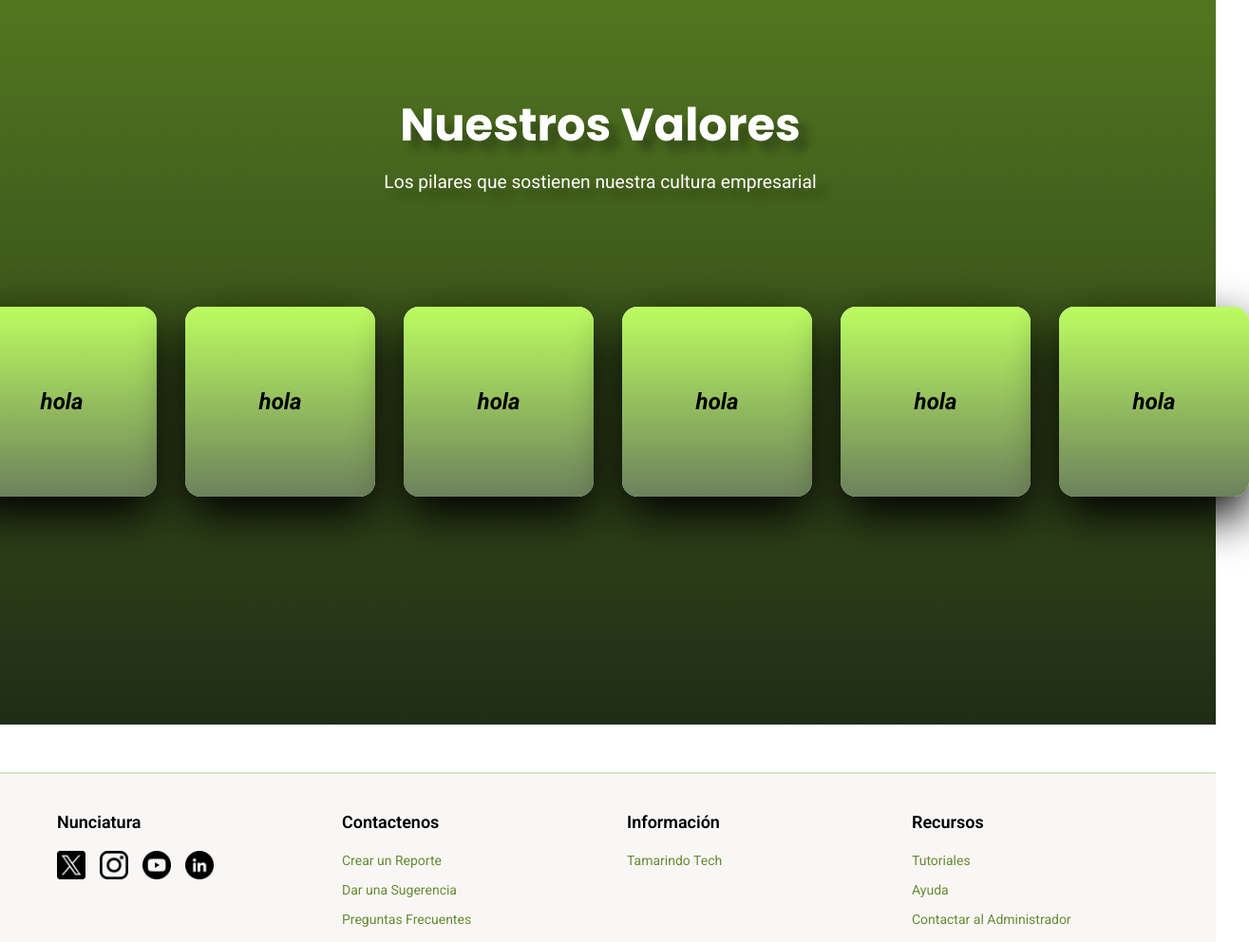
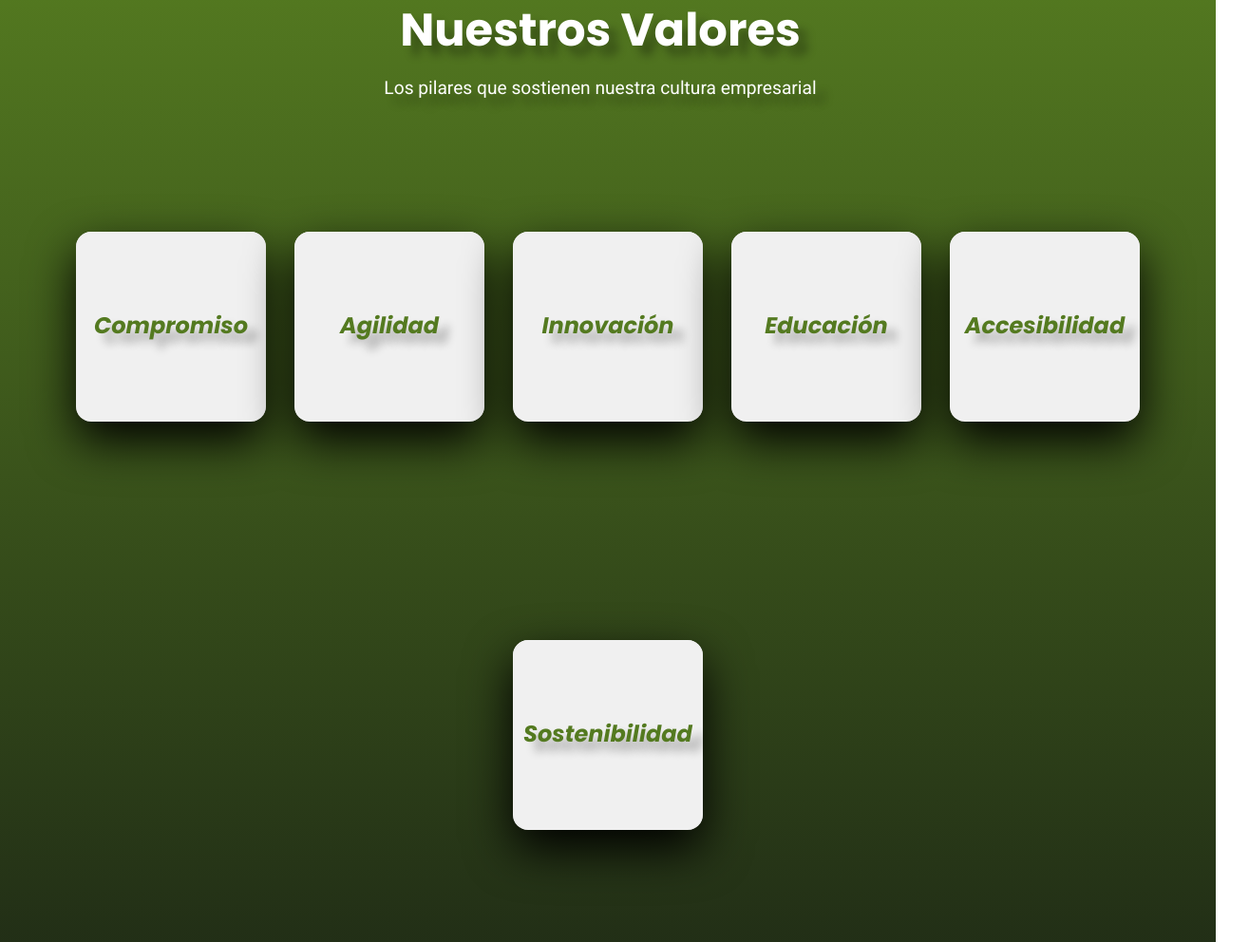
Before and after one commit to arnaldo-chm/TamarindoTech-Proyecto, a plain HTML site: page landingpage.html in a window 1280 px wide. Shown: the part 1717-2709 px from the top of the page at 95% size, 1315 px wide, since content can reach past the window. Drawn offline with Linux system fonts and the light colour scheme.

Commit message:
retoques section valores

```diff
--- a/css/landingpage.css
+++ b/css/landingpage.css
@@ -58,7 +58,7 @@
 header{
     display: flex;
     width: 100%;
-    height: 80px;
+    height: 100px;
     background: linear-gradient(0deg, #547A20 0%,#202c16 100%);
     justify-content: space-between;
     align-items: center;
@@ -376,22 +376,23 @@ header{
 
 .contenedor-tarjetas-valores{
     display: flex;
-    /* flex-wrap: wrap; */
+    flex-wrap: wrap;
     justify-content: center;
     align-items: center;
     gap: 30px;
+    padding: 20px;
 }
 
 .cara.cara01{
     position: relative;
-    background: linear-gradient(0deg, #6d815c 0%,#bcfd61 100%);
+    background: #f0f0f0;
     display: flex;
     width: 200px;
     height: 200px;
     justify-content: center;
     align-items: center;
     z-index: 1;
-    transition: all 0.5s;
+    transition: all 2s;
     transform: translateY(100px);
     box-shadow: #000000 0 20px 50px;
     border-radius: 1rem;
@@ -399,9 +400,9 @@ header{
 }
 
  .tarjeta-valores:hover .cara.cara01{
-    background: linear-gradient(0deg, #6d815c 0%,#bcfd61 100%);
+    background: linear-gradient(0deg, #162707  0%,#202c16 100%);
     transform: translateY(0);
-    transition: all 0.5s;
+    transition: all 2s;
 }
 
 .contenido-T-valores i{
@@ -419,11 +420,32 @@ header{
     box-sizing: border-box;
     box-shadow: 0 20px 50px rgba(0, 0, 0, 0.8s);
     transform: translateY(-100px);
-    transition: all 0.5s;
+    transition: all 2s;
     border-radius: 1rem;
 
 }
 
 .tarjeta-valores:hover .cara.cara02{
-    transform: translateY(0);
+    box-shadow: 0 0 10px #547A20;
+    transition: all 0.5s;
+    box-shadow: 0 20px 40px #547A20;
+    flex-wrap: wrap;
+    transition: transform 0.5s ease;
+    animation: flotar 4s ease-in-out infinite;
+    padding-top: 30px;
+    height: auto;
+    line-height: 1.2;
 }
+
+.contenido-T-valores p{
+    text-align:center;
+    font-family: "roboto";
+}
+
+.contenido-T-valores h2{
+    font-family: "poppins", sans-serif;
+    font-size: 1.5rem;
+    color: #547A20;
+    text-shadow: 10px 10px 10px rgba(0, 0, 0, 0.3);
+    line-height: 1.2;
+}
--- a/landingpage.html
+++ b/landingpage.html
@@ -78,14 +78,14 @@
                         <div class="cara cara01">
                             <div class="contenido-T-valores">
                                 <div class="icono">
-                                    <i class="recuadro-info" aria-hidden="true"><h2>hola</h2></i>
+                                    <i class="recuadro-info" aria-hidden="true"><h2>Compromiso</h2></i>
                                 </div>
                             </div>
                         </div><!-- fin cara01 -->
 
                         <div class="cara cara02">
                             <div class="contenido-T-valores">
-                                <h3>Compromiso</h3>
+                                <h3></h3>
                                 <p>Nuestro compromiso con la innovación y el desarrollo de nuestros productos y servicios es fundamental para nuestra crecimiento y crecimiento en el mercado.</p>
                             </div>
                         </div>
@@ -95,15 +95,15 @@
                         <div class="cara cara01">
                             <div class="contenido-T-valores">
                                 <div class="icono">
-                                    <i class="recuadro-info" aria-hidden="true"><h2>hola</h2></i>
+                                    <i class="recuadro-info" aria-hidden="true"><h2>Agilidad</h2></i>
                                 </div>
                             </div>
                         </div><!-- fin cara01 -->
 
                         <div class="cara cara02">
                             <div class="contenido-T-valores">
-                                <h3>Compromiso</h3>
-                                <p>Nuestro compromiso con la innovación y el desarrollo de nuestros productos y servicios es fundamental para nuestra crecimiento y crecimiento en el mercado.</p>
+                                <h3></h3>
+                                <p>Desarrollamos soluciones que respetan el medio ambiente y contribuyen a un futuro más sostenible.</p>
                             </div>
                         </div>
                     </div> <!-- finTarjeta -->
@@ -111,15 +111,15 @@
                         <div class="cara cara01">
                             <div class="contenido-T-valores">
                                 <div class="icono">
-                                    <i class="recuadro-info" aria-hidden="true"><h2>hola</h2></i>
+                                    <i class="recuadro-info" aria-hidden="true"><h2>Innovación</h2></i>
                                 </div>
                             </div>
                         </div><!-- fin cara01 -->
 
                         <div class="cara cara02">
                             <div class="contenido-T-valores">
-                                <h3>Compromiso</h3>
-                                <p>Nuestro compromiso con la innovación y el desarrollo de nuestros productos y servicios es fundamental para nuestra crecimiento y crecimiento en el mercado.</p>
+                                <h3></h3>
+                                <p>Exploramos constantemente nuevas tecnologías y metodologías para ofrecer soluciones únicas.</p>
                             </div>
                         </div>
                     </div> <!-- finTarjeta -->
@@ -127,15 +127,15 @@
                         <div class="cara cara01">
                             <div class="contenido-T-valores">
                                 <div class="icono">
-                                    <i class="recuadro-info" aria-hidden="true"><h2>hola</h2></i>
+                                    <i class="recuadro-info" aria-hidden="true"><h2>Educación </h2></i>
                                 </div>
                             </div>
                         </div><!-- fin cara01 -->
 
                         <div class="cara cara02">
                             <div class="contenido-T-valores">
-                                <h3>Compromiso</h3>
-                                <p>Nuestro compromiso con la innovación y el desarrollo de nuestros productos y servicios es fundamental para nuestra crecimiento y crecimiento en el mercado.</p>
+                                <h3></h3>
+                                <p>Compartimos conocimiento y promovemos el aprendizaje continuo en nuestra comunidad.</p>
                             </div>
                         </div>
                     </div> <!-- finTarjeta -->
@@ -143,15 +143,15 @@
                         <div class="cara cara01">
                             <div class="contenido-T-valores">
                                 <div class="icono">
-                                    <i class="recuadro-info" aria-hidden="true"><h2>hola</h2></i>
+                                    <i class="recuadro-info" aria-hidden="true"><h2>Accesibilidad</h2></i>
                                 </div>
                             </div>
                         </div><!-- fin cara01 -->
 
                         <div class="cara cara02">
                             <div class="contenido-T-valores">
-                                <h3>Compromiso</h3>
-                                <p>Nuestro compromiso con la innovación y el desarrollo de nuestros productos y servicios es fundamental para nuestra crecimiento y crecimiento en el mercado.</p>
+                                <h3></h3>
+                                <p>Creamos tecnología inclusiva que sea accesible para todos, sin excepción.</p>
                             </div>
                         </div>
                     </div> <!-- finTarjeta -->
@@ -159,15 +159,15 @@
                         <div class="cara cara01">
                             <div class="contenido-T-valores">
                                 <div class="icono">
-                                    <i class="recuadro-info" aria-hidden="true"><h2>hola</h2></i>
+                                    <i class="recuadro-info" aria-hidden="true"><h2>Sostenibilidad</h2></i>
                                 </div>
                             </div>
                         </div><!-- fin cara01 -->
 
                         <div class="cara cara02">
                             <div class="contenido-T-valores">
-                                <h3>Compromiso</h3>
-                                <p>Nuestro compromiso con la innovación y el desarrollo de nuestros productos y servicios es fundamental para nuestra crecimiento y crecimiento en el mercado.</p>
+                                <h3></h3>
+                                <p>Desarrollamos soluciones que respetan el medio ambiente y contribuyen a un futuro más sostenible.</p>
                             </div>
                         </div>
                     </div> <!-- finTarjeta -->
```
